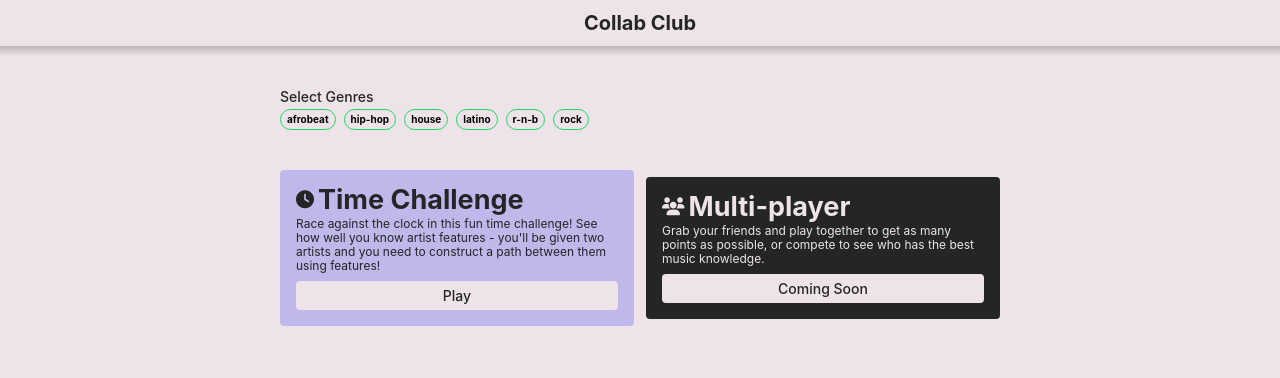
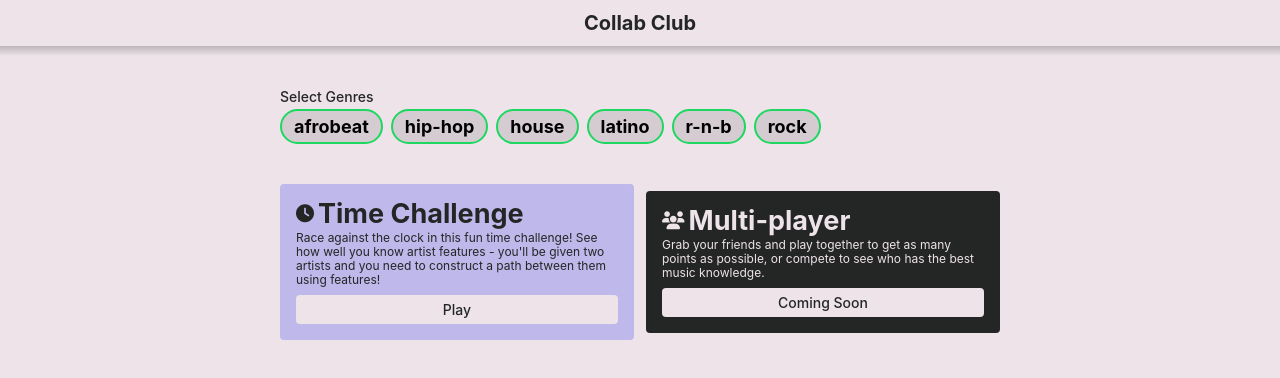
Before and after one commit to folabia1/collabclub, a React (Vite) app in the folder react-app/: page / in a window 1280 px wide. Shown: the top 378 px of the page. Built offline with nearby package versions, Linux system fonts and the light colour scheme.

Commit message:
update genre chips styling

```diff
--- a/react-app/src/components/GenreChip.jsx
+++ b/react-app/src/components/GenreChip.jsx
@@ -2,12 +2,14 @@ import React from "react";
 import styled from "styled-components";
 
 const StyledGenreChip = styled.button`
-  border-radius: 12px;
-  padding: 0.2rem 0.6rem;
+  border-radius: 18px;
+  padding: 0.2rem 1.2rem;
   white-space: nowrap;
-  border: 1px var(--accent) solid;
-  background-color: transparent;
+  border: 2px var(--accent) solid;
+  background-color: rgba(0, 0, 0, 0.1);
+  font-size: 1.8rem;
   font-weight: 700;
+  text-align: center;
 
   @media (prefers-color-scheme: dark) {
     color: var(--accent);
```
